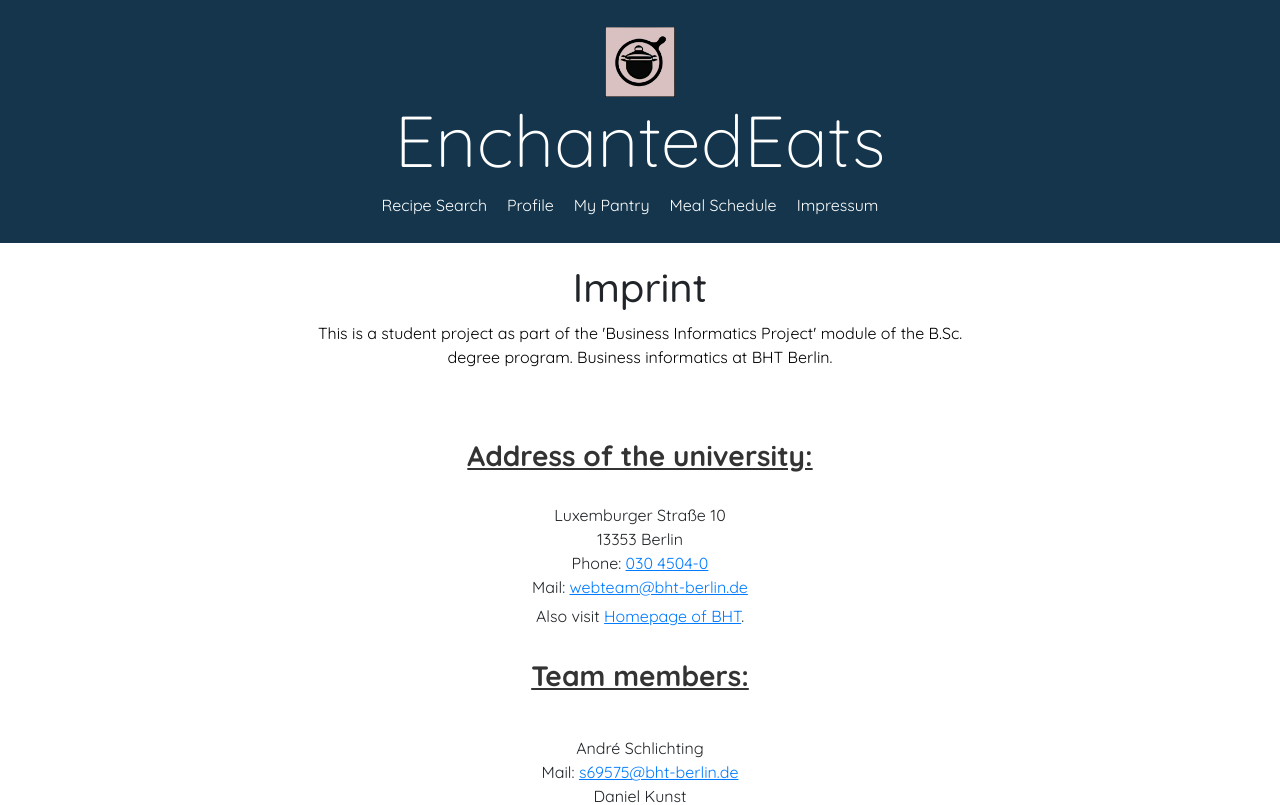
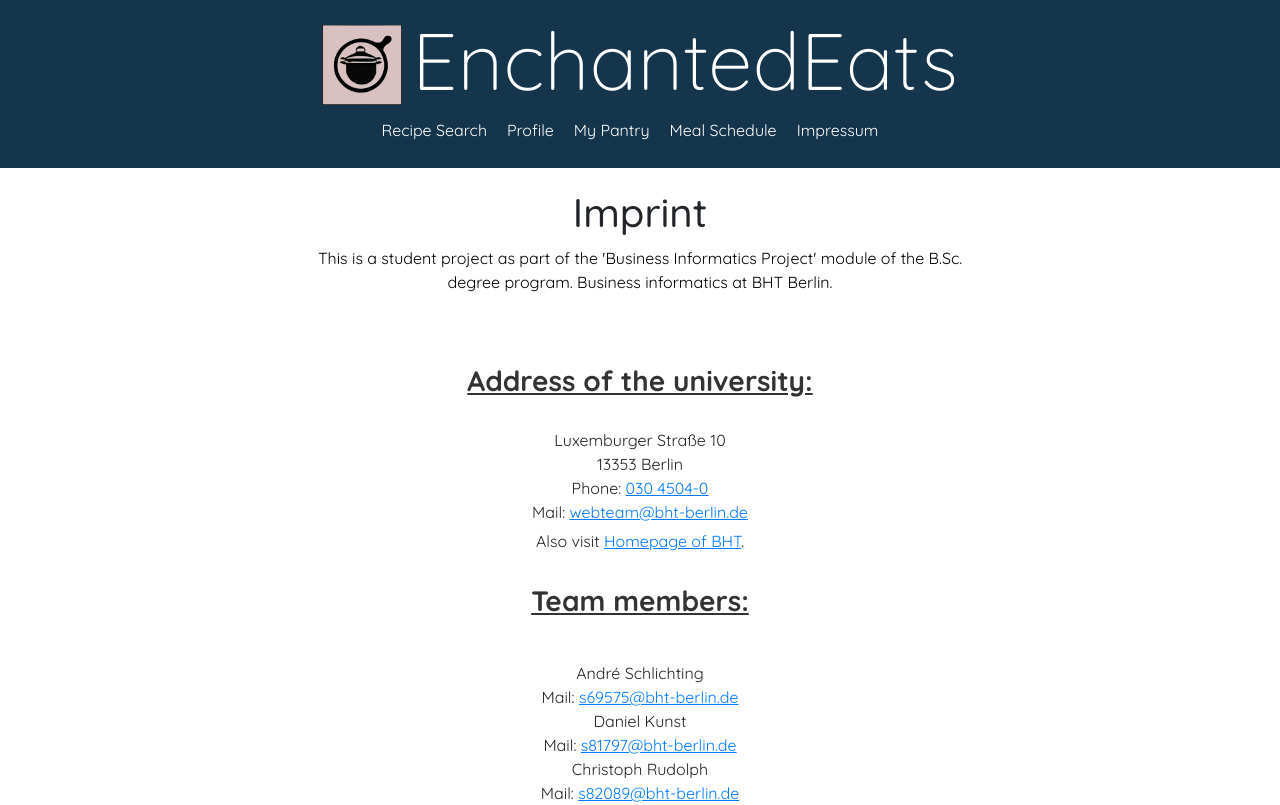
Before and after one commit to saskiamellies/rezept-softwaretchnik, a React (Create React App) app: page /impressum in a window 1280 px wide. Shown: the top 805 px of the page. Built offline with nearby package versions, Linux system fonts and the light colour scheme.

Commit message:
logo links

```diff
--- a/src/components/Header.jsx
+++ b/src/components/Header.jsx
@@ -7,12 +7,14 @@ const Header = () => {
     <div className="header-container">
     <div className="headline-container">
     <Link to="/recipes" className="display-2 enchanted-eats-link">
+    <div className="logo-and-text-container">
     <div className="logo-container">
-            <img src="logo2.jpg" alt="EnchantedEats Logo" className="logo"
-            style={{ width: "70px", height: "auto" }}
-            />
+          <img src="logo2.jpg" alt="EnchantedEats Logo" className="logo"/>
         </div>
+        <div className="text-container">
         EnchantedEats
+        </div>
+        </div>
       </Link>
     </div>
     <Navbar />
@@ -21,4 +23,5 @@ const Header = () => {
 }
 
 
+
 export default Header;
--- a/src/style.css
+++ b/src/style.css
@@ -480,7 +480,24 @@ h3 {
   margin-top: 5px;
 }
 
+.logo-and-text-container {
+  display: flex;
+  align-items: center;
+}
+
+
+.logo-container {
+  margin-right: 10px;
+}
+
+
 .logo {
-  width: 70px;
+  width: 80px;
   height: auto;
 }
+
+
+.text-container {
+  margin-top: 2px;
+  font-size: 5rem;
+}
```
Lines whose indentation alone changed are shown as unchanged.
